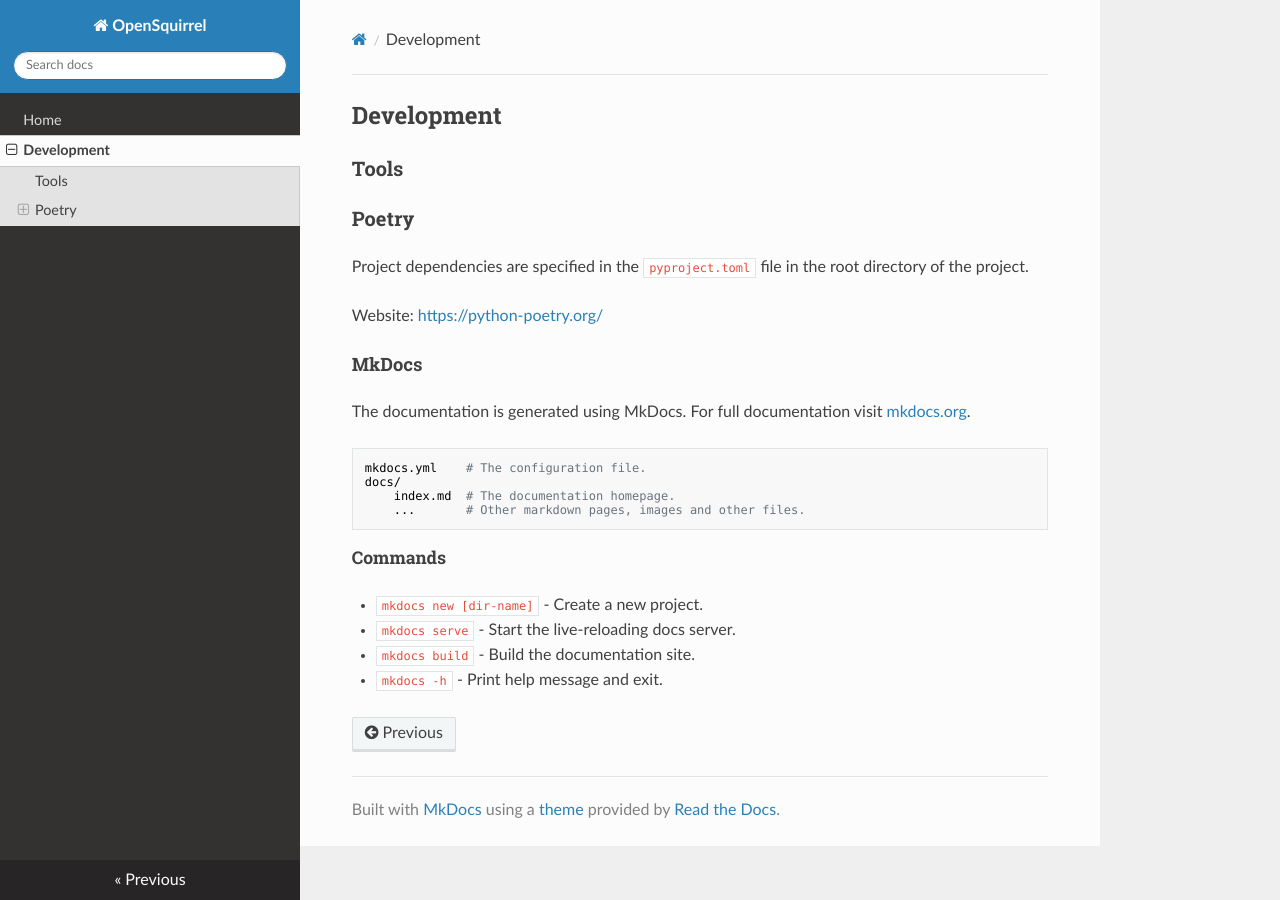
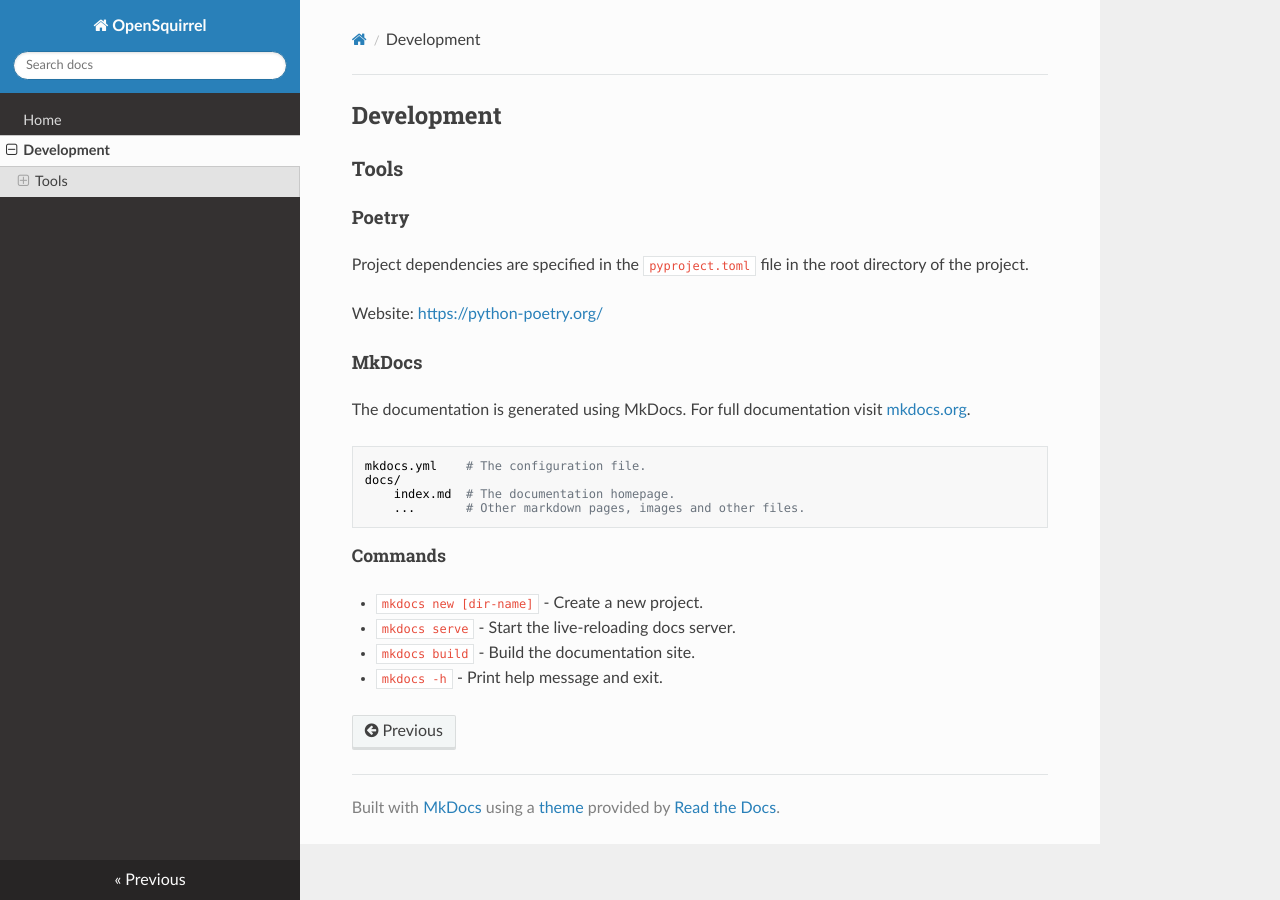
Before and after one commit to QuTech-Delft/OpenSquirrel, an MkDocs documentation site: the page built from docs/development.md, in a window 1280 px wide. Built offline with MkDocs 1.6.1, drawn with Linux system fonts in a browser that asks for light colours; nearby versions of some CDN libraries.

Commit message:
Minor change in sections of Development documentation

```diff
--- a/docs/development.md
+++ b/docs/development.md
@@ -2,7 +2,7 @@
 
 ### Tools
 
-### Poetry
+#### Poetry
 
 Project dependencies are specified in the `pyproject.toml` file in the root directory of the project.
 
```
